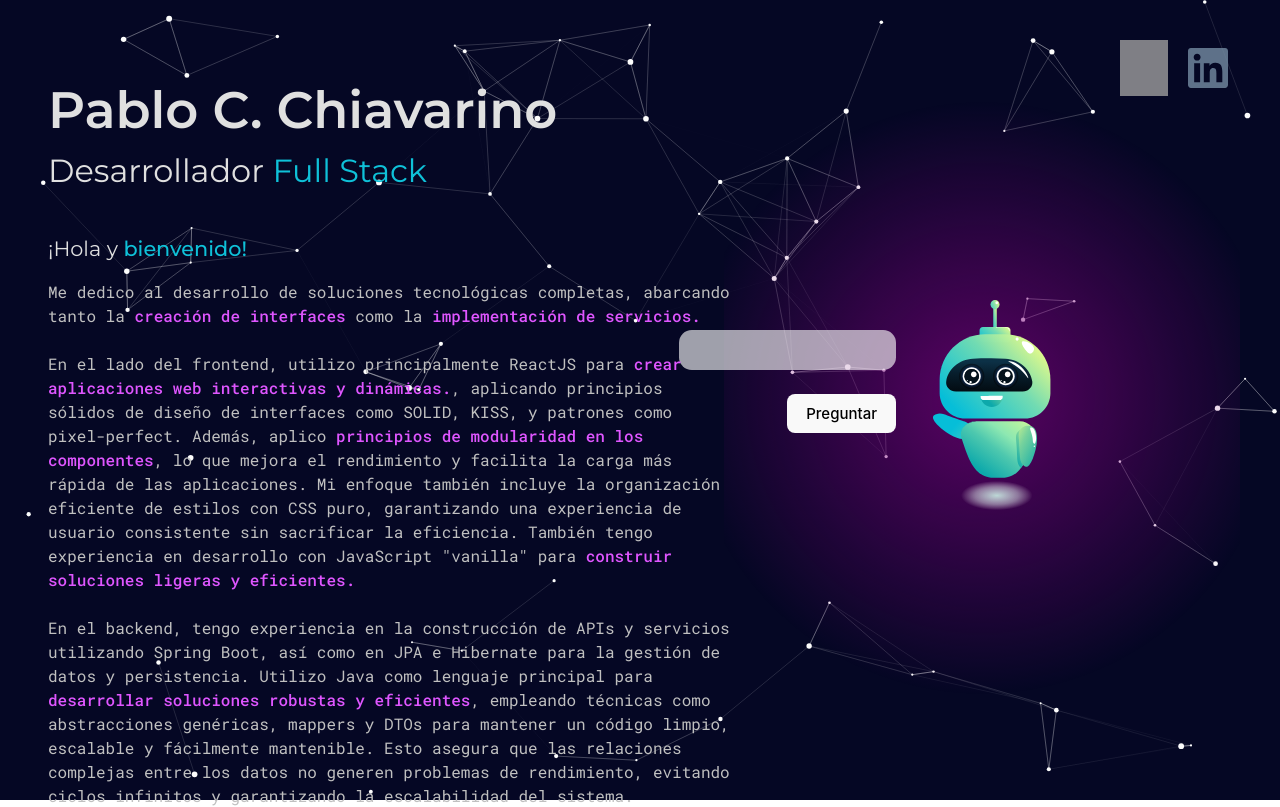
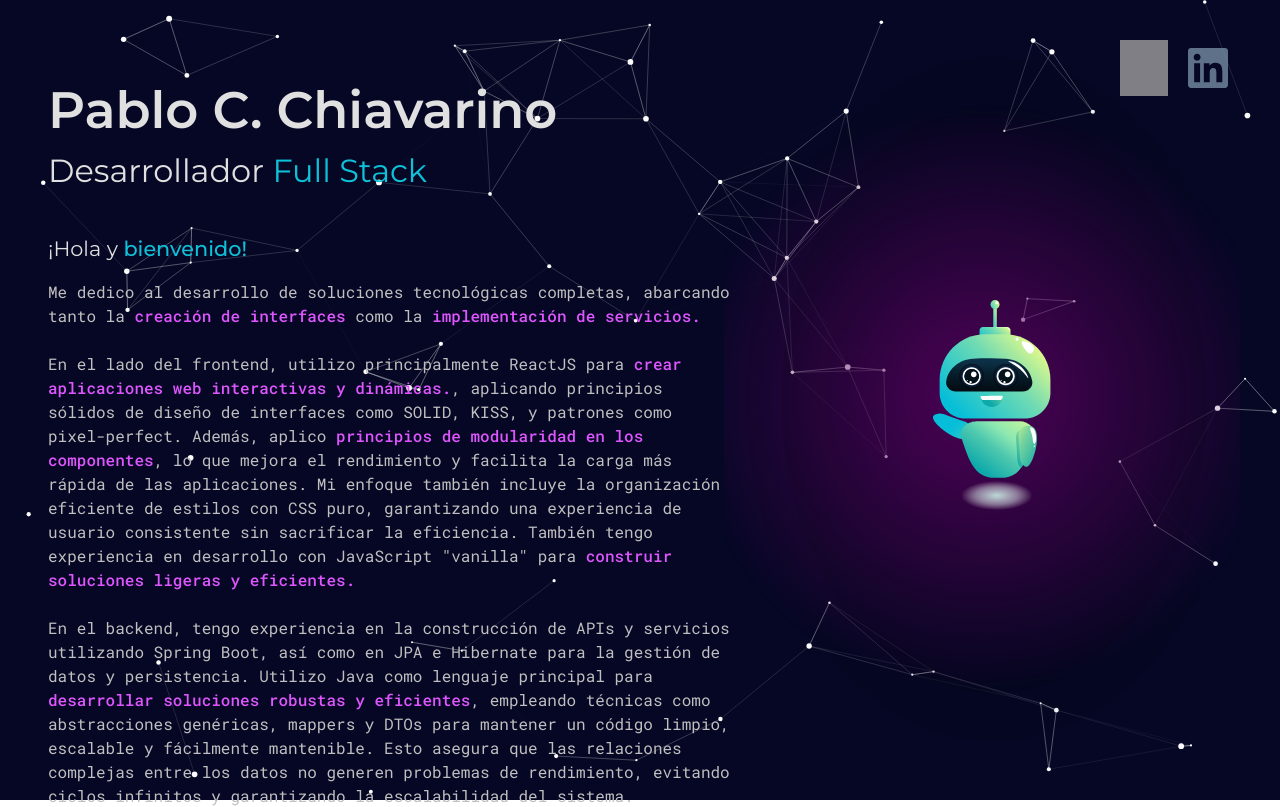
Before and after one commit to PabloC-Chiavarino/reactJs-portfolio-v2, a React (Vite) app: page / in a window 1280 px wide. Shown: the top 807 px of the page. Built offline with nearby package versions, Linux system fonts and the light colour scheme; grey boxes are pictures that could not be loaded.

Commit message:
feat: add state to manage chat display

```diff
--- a/src/components/WebGuideRobot/index.jsx
+++ b/src/components/WebGuideRobot/index.jsx
@@ -1,5 +1,6 @@
-import React, { useState, useEffect } from "react";
+import React, { useState, useEffect, useRef } from "react";
 import PropTypes from "prop-types";
+import { ClickRipple } from "../../components";
 import { config, messageResponses } from "../../config/ChatBotCfg";
 import Lottie from "lottie-react";
 import animationData from "../../assets/hiRobot.json";
@@ -9,15 +10,18 @@ const WebGuideRobot = React.forwardRef(({ location }, ref) => {
    const [question, setQuestion] = useState("");
    const [answer, setAnswer] = useState(config.initialMessage);
    const [animationState, setAnimationState] = useState("wgrobot--initialPos");
+   const [chatShow, setChatShow] = useState(false);
 
    const { wgrLocation, scrollDirection, predominantSection } = location;
 
-   console.log("wgrLocation:", wgrLocation);
-   console.log("scrollDirection:", scrollDirection);
-   console.log(predominantSection);
-   console.log(animationState);
+   //console.log("wgrLocation:", wgrLocation); //debugging
+   //console.log("scrollDirection:", scrollDirection); //debugging
+   //console.log(predominantSection); //debugging
+   //console.log(animationState); //debugging
 
-
+   const handleChatShow = () => {
+      setChatShow(!chatShow);
+   }
    const handleAnswer = (question) => {
 
       const lowerCaseQuestion = question.toLowerCase();
@@ -87,10 +91,12 @@ const WebGuideRobot = React.forwardRef(({ location }, ref) => {
 
 
    return (
+
       <div className={`wgrobot__container ${animationState}`} ref={ref}>
-         <Lottie className="wgrobot" animationData={animationData} />
+         <Lottie className="wgrobot" onClick={handleChatShow} animationData={animationData} />
+         <ClickRipple chatShowed={chatShow}/>
 
-         <div className="chat__container" ref={ref}>
+         {chatShow && <div className="chat__container" ref={ref}>
 
             {answer &&
                <div className="answer__container">
@@ -115,6 +121,7 @@ const WebGuideRobot = React.forwardRef(({ location }, ref) => {
                >Preguntar</button>
             </div>
          </div>
+         }
       </div>
    );
 });
--- a/src/components/WebGuideRobot/styles.css
+++ b/src/components/WebGuideRobot/styles.css
@@ -67,7 +67,7 @@
    flex-direction: column;
    position: absolute;
    top: 1rem;
-   right: 22rem;
+   right: 23rem;
    z-index: 1;
    width: 50%;
    height: 70%;
@@ -127,8 +127,8 @@
 
 .wgrobot {
    width: 70%;
-   right: 10px;
    z-index: 2;
+   cursor: pointer;
 }
 
 .wgrobot--initialPos {
```
